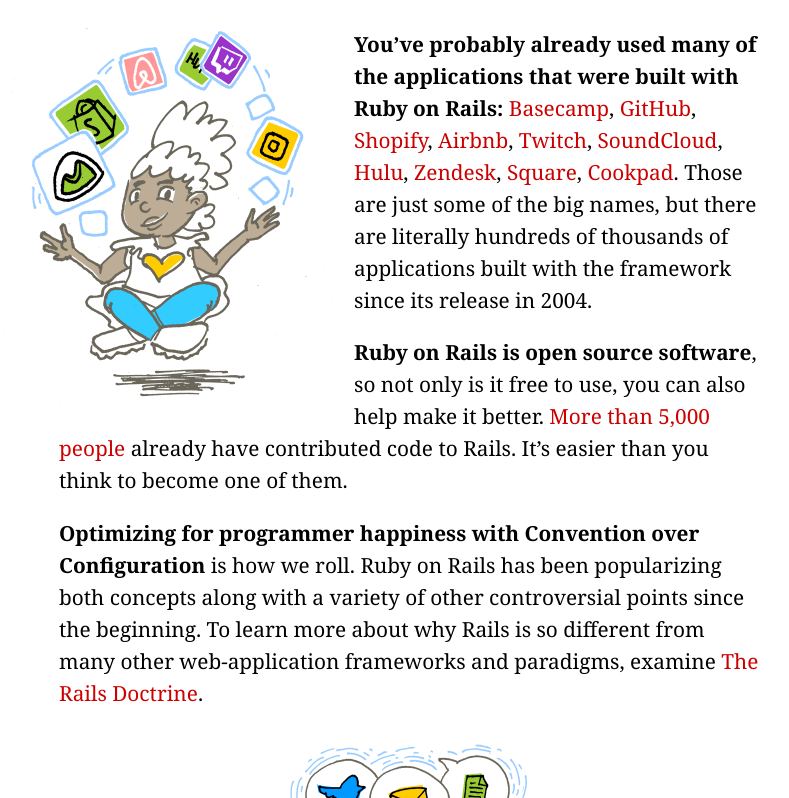
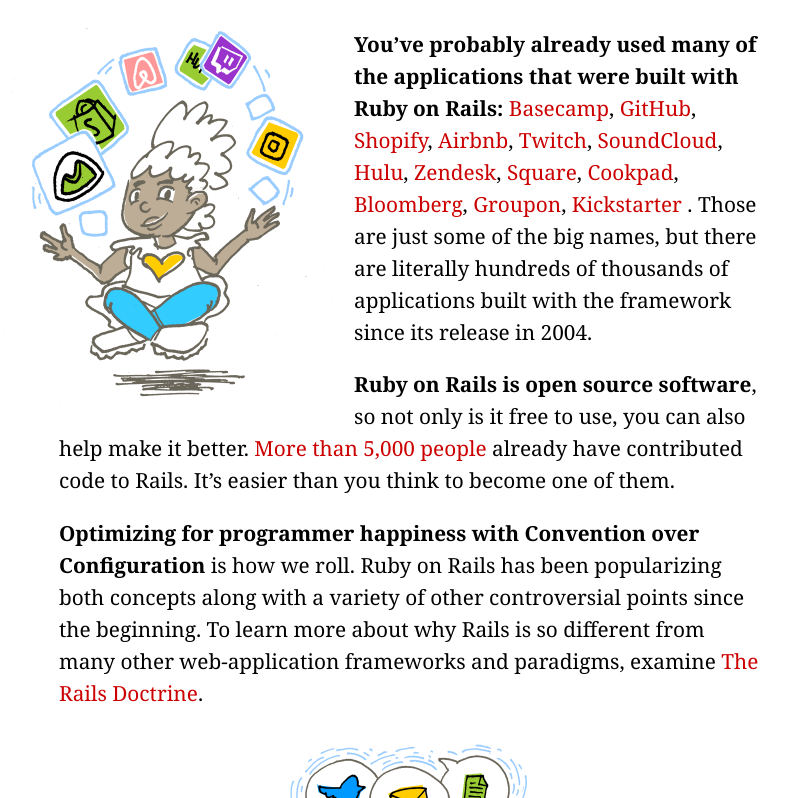
Before and after one commit to rails/homepage, a Jekyll site: the page built from index.html, in a window 1280 px wide and 900 px high, scrolled down 1177 px, cut to the strip 102-900 px from the top of the window. Shown: the whole strip, without its empty margins (231-1020 px from the left). Built offline with Jekyll 4.4.1, drawn with Linux system fonts in a browser that asks for light colours.

Commit message:
References updated

```diff
--- a/index.html
+++ b/index.html
@@ -41,7 +41,7 @@
         <img src="/images/rubyrails.png" alt="Rails does it all.">
       </figure>
 
-      <p><strong>You’ve probably already used many of the applications that were built with Ruby on Rails:</strong> <a href="https://basecamp.com">Basecamp</a>, <a href="https://github.com">GitHub</a>, <a href="https://shopify.com">Shopify</a>, <a href="https://airbnb.com">Airbnb</a>, <a href="https://twitch.tv">Twitch</a>, <a href="https://soundcloud.com">SoundCloud</a>, <a href="https://hulu.com">Hulu</a>, <a href="https://zendesk.com">Zendesk</a>, <a href="https://square.com">Square</a>, <a href="https://cookpad.com">Cookpad</a>. Those are just some of the big names, but there are literally hundreds of thousands of applications built with the framework since its release in 2004.</p>
+      <p><strong>You’ve probably already used many of the applications that were built with Ruby on Rails:</strong> <a href="https://basecamp.com">Basecamp</a>, <a href="https://github.com">GitHub</a>, <a href="https://shopify.com">Shopify</a>, <a href="https://airbnb.com">Airbnb</a>, <a href="https://twitch.tv">Twitch</a>, <a href="https://soundcloud.com">SoundCloud</a>, <a href="https://hulu.com">Hulu</a>, <a href="https://zendesk.com">Zendesk</a>, <a href="https://square.com">Square</a>, <a href="https://cookpad.com">Cookpad</a>, <a href="https://www.bloomberg.com">Bloomberg</a>, <a href="https://www.groupon.com">Groupon</a>, <a href="https://www.kickstarter.com">Kickstarter</a> . Those are just some of the big names, but there are literally hundreds of thousands of applications built with the framework since its release in 2004.</p>
 
       <p><strong>Ruby on Rails is open source software</strong>, so not only is it free to use, you can also help make it better. <a href="http://contributors.rubyonrails.org">More than 5,000 people</a> already have contributed code to Rails. It’s easier than you think to become one of them.</p>
 
```
